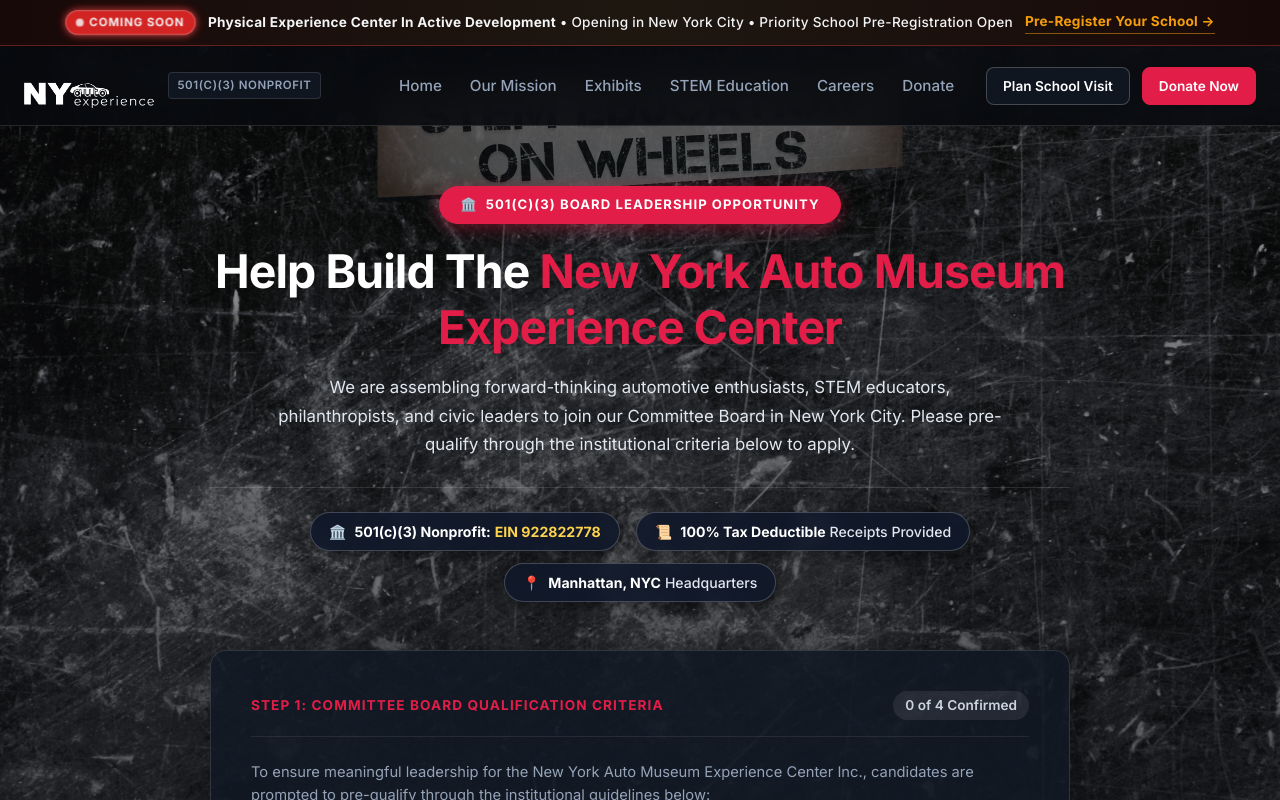
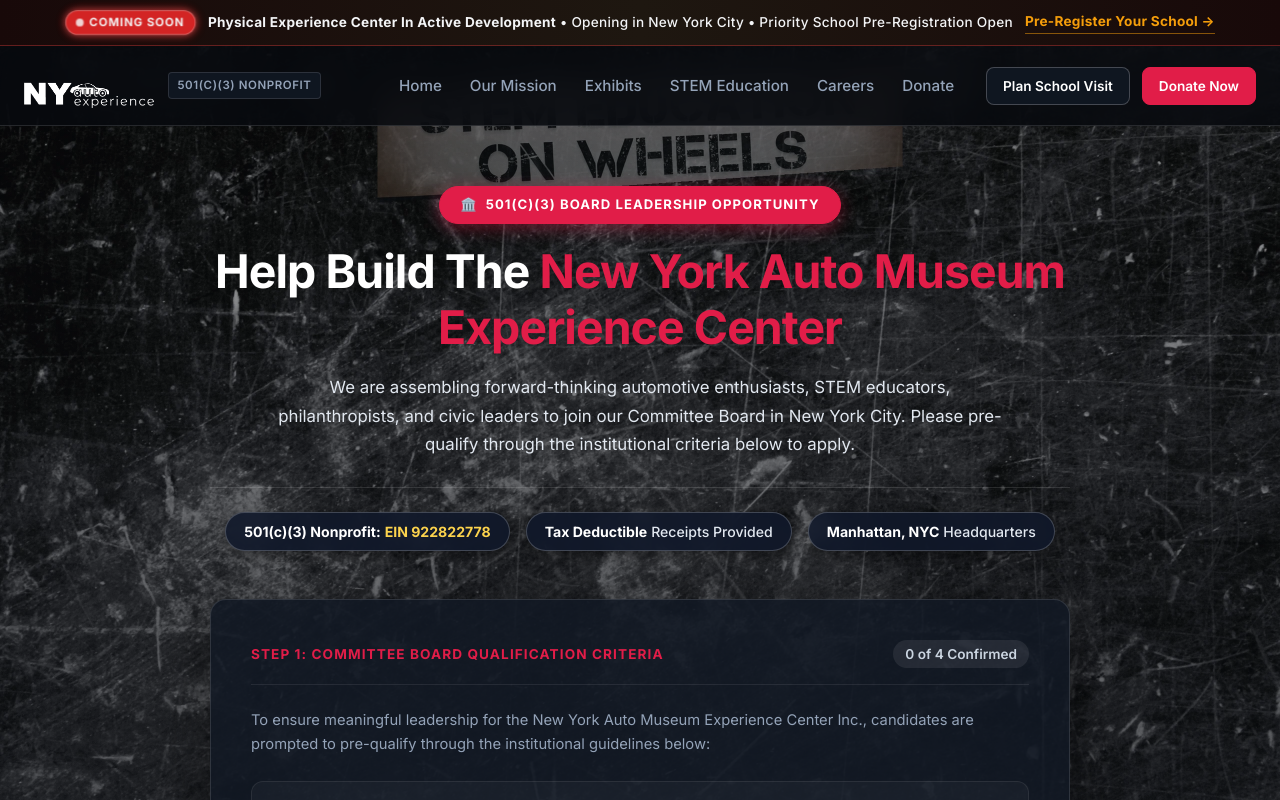
Before and after one commit to itsemranraj-ai/newyorkautoexperience-nextjs, a Next.js app: page /sign-up in a window 1280 px wide. Shown: the top 800 px of the page. Built offline with nearby package versions, Linux system fonts and the light colour scheme.

Commit message:
style(sign-up): remove icons and 100% text from trust badges

```diff
--- a/src/app/sign-up/page.tsx
+++ b/src/app/sign-up/page.tsx
@@ -28,15 +28,12 @@
           {/* Trust Highlights */}
           <div className="signup-trust-bar">
             <div className="signup-trust-item">
-              <span>🏛️</span>
               <span><strong>501(c)(3) Nonprofit:</strong> <span className="trust-highlight">EIN 922822778</span></span>
             </div>
             <div className="signup-trust-item">
-              <span>📜</span>
-              <span><strong>100% Tax Deductible</strong> <span className="trust-dim">Receipts Provided</span></span>
+              <span><strong>Tax Deductible</strong> <span className="trust-dim">Receipts Provided</span></span>
             </div>
             <div className="signup-trust-item">
-              <span>📍</span>
               <span><strong>Manhattan, NYC</strong> <span className="trust-dim">Headquarters</span></span>
             </div>
           </div>
```
